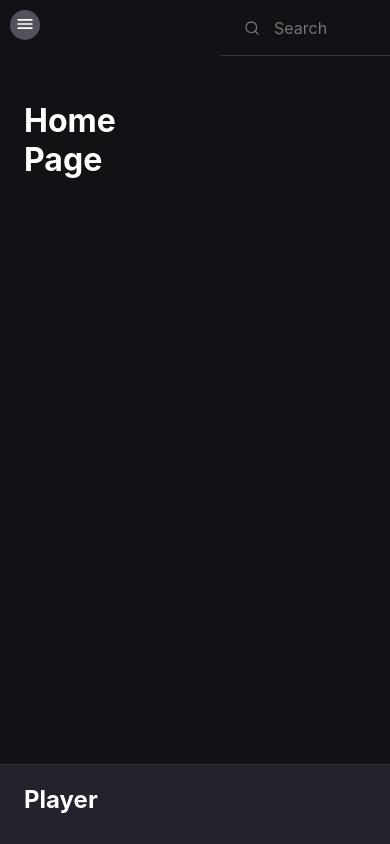
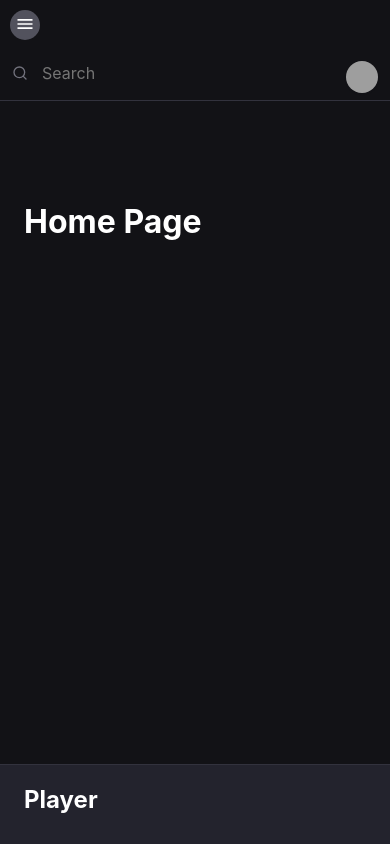
Before and after one commit to armandveloper/music-app, a React (Create React App) app: page / in a window 390 px wide. Built offline with nearby package versions, Linux system fonts and the light colour scheme; grey boxes are pictures that could not be loaded.

Commit message:
Responsive TopBar

```diff
--- a/src/components/account/AccountHeader.tsx
+++ b/src/components/account/AccountHeader.tsx
@@ -8,12 +8,15 @@ const StyledAccountHeader = styled.div`
 	color: var(--text-primary);
 	cursor: default;
 	display: flex;
-	padding: 1.2rem 2rem;
+	padding: 1.2rem 1rem;
 	user-select: none;
 	transition-duration: 0.15s;
 	transition-property: background-color;
 	&:hover {
 		background-color: var(--background-contrast);
+	}
+	@media (min-width: 62em) {
+		padding: 1.2rem 2rem;
 	}
 `;
 
--- a/src/components/account/AccountItem.tsx
+++ b/src/components/account/AccountItem.tsx
@@ -8,13 +8,18 @@ const AccountItem = styled.li`
 	cursor: pointer;
 	display: flex;
 	font-size: 1.4rem;
-	margin: 0 0.8rem;
-	padding: 1.2rem;
+	margin: 0 0.4rem;
+	padding: 1.2rem 0.6rem;
+	user-select: none;
 	transition-duration: 0.15s;
 	transition-property: background-color;
 	&:hover {
 		background-color: var(--background-contrast);
 	}
+	@media (min-width: 62em) {
+		margin: 0 0.8rem;
+		padding: 1.2rem;
+	}
 `;
 
 export default AccountItem;
--- a/src/components/account/AccountMenu.tsx
+++ b/src/components/account/AccountMenu.tsx
@@ -1,6 +1,10 @@
 import styled from 'styled-components';
 import AccountHeader from './AccountHeader';
 import AccountMenuList from './AccountMenuList';
+
+interface MenuProps {
+	isActive: boolean;
+}
 
 const Menu = styled.div`
 	padding-top: 1rem;
@@ -8,8 +12,11 @@ const Menu = styled.div`
 	will-change: transform;
 	top: 0;
 	left: 0;
-	transform: translate3d(-32.4rem, 3.2rem, 0);
+	transform: translate3d(-20rem, 3.2rem, 0);
 	z-index: 1;
+	@media (min-width: 62em) {
+		transform: translate3d(-34.3rem, 3.2rem, 0);
+	}
 `;
 
 const MenuContent = styled.div`
@@ -18,11 +25,15 @@ const MenuContent = styled.div`
 	box-shadow: var(--menu-shadow);
 	color: var(--text-intermediate);
 	position: relative;
-	/* width: 24rem; */
-	width: 37.5rem;
+	width: 24rem;
+	@media (min-width: 62em) {
+		width: 37.5rem;
+	}
 `;
 
-function AccountMenu() {
+function AccountMenu({ isActive }: MenuProps) {
+	if (!isActive) return null;
+
 	return (
 		<Menu role="menubar">
 			<MenuContent role="menu">
--- a/src/components/account/AccountMenuList.tsx
+++ b/src/components/account/AccountMenuList.tsx
@@ -10,7 +10,7 @@ const List = styled.ul`
 function AccountMenuList() {
 	return (
 		<List>
-			<AccountItem>Sign out</AccountItem>
+			<AccountItem>Sign Out</AccountItem>
 		</List>
 	);
 }
--- a/src/components/layout/Layout.tsx
+++ b/src/components/layout/Layout.tsx
@@ -6,8 +6,11 @@ import Sidebar from './Sidebar';
 const StyledLayput = styled.div`
 	height: 100vh;
 	display: grid;
-	grid-template-columns: var(--sidebar-width) 1fr;
+	grid-template-columns: 1fr;
 	grid-template-rows: calc(100vh - var(--player-height)) var(--player-height);
+	@media (min-width: 62em) {
+		grid-template-columns: var(--sidebar-width) 1fr;
+	}
 `;
 
 function Layout() {
--- a/src/components/layout/Sidebar/Sidebar.tsx
+++ b/src/components/layout/Sidebar/Sidebar.tsx
@@ -10,7 +10,7 @@ interface SidebarProps {
 }
 
 const StyledSidebar = styled.aside<SidebarProps>`
-	background-color: var(--sideabr-background-color);
+	background-color: var(--sidebar-background-color);
 	border-right: 1px solid var(--divider-primary);
 	bottom: 0;
 	left: 0;
--- a/src/components/layout/TopBar/TopBar.tsx
+++ b/src/components/layout/TopBar/TopBar.tsx
@@ -3,23 +3,22 @@ import TopBarAction from './TopBarAction';
 import TopBarSearch from './TopBarSearch';
 
 const StyledBar = styled.header`
+	align-items: center;
 	background-color: var(--background-primary);
 	border-bottom: 1px solid var(--divider-primary);
+	display: flex;
 	height: var(--top-bar-height);
+	margin-top: 4.5rem;
+	padding: 0 1.2rem;
+	@media (min-width: 92em) {
+		left: var(--sidebar-width);
+		margin-top: 0;
 		min-width: 77rem;
 		padding: 0 2.4rem;
-	display: flex;
-	align-items: center;
 		position: fixed;
-	left: var(--sidebar-width);
 		right: 0;
 		top: 0;
 		z-index: 200;
-	.menu {
-		background-color: var(--color-accent);
-		border-radius: 50%;
-		width: 4rem;
-		height: 4rem;
 	}
 `;
 
--- a/src/components/layout/TopBar/TopBarAction.tsx
+++ b/src/components/layout/TopBar/TopBarAction.tsx
@@ -18,7 +18,7 @@ function TopBarAction() {
 	return (
 		<StyledAction>
 			<TopBarProfile onClick={toggleMenu} />
-			{isMenuActive && <AccountMenu />}
+			<AccountMenu isActive={isMenuActive} />
 		</StyledAction>
 	);
 }
```
Lines whose indentation alone changed are shown as unchanged.
